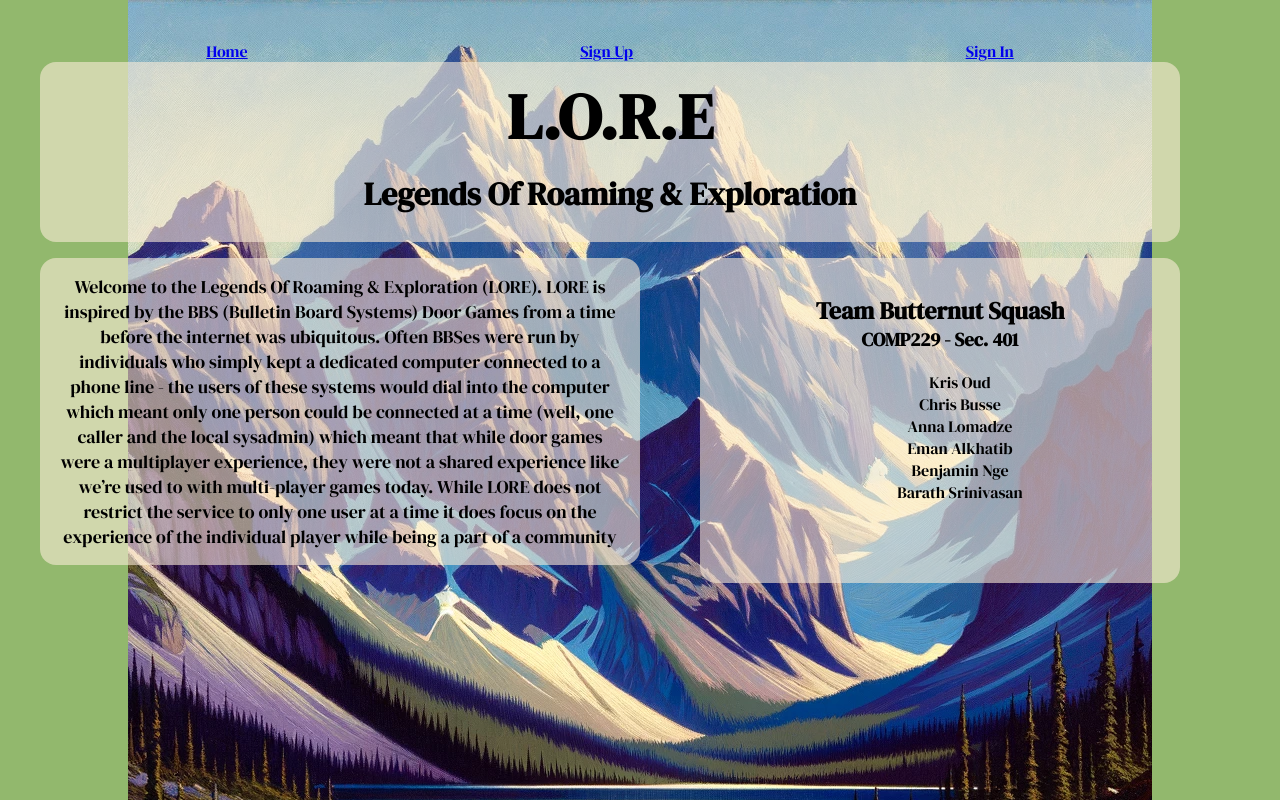
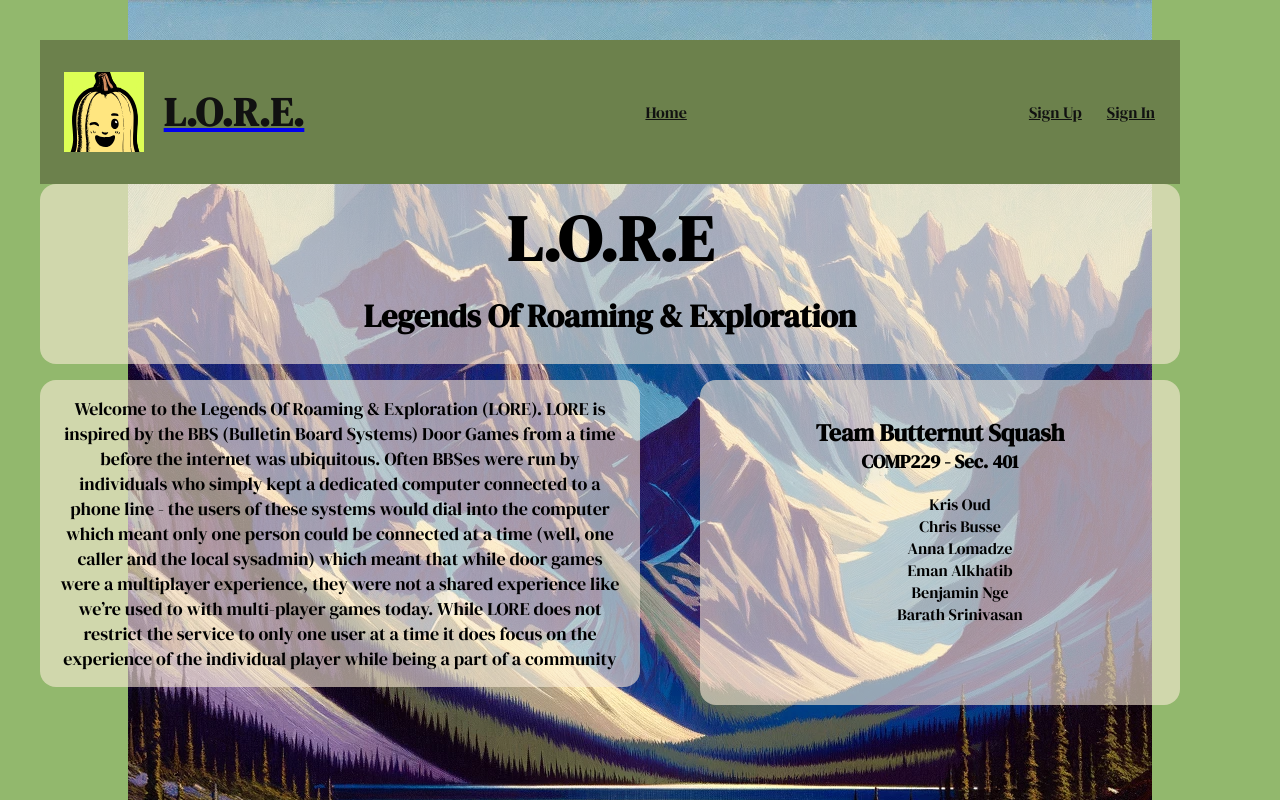
Before and after one commit to MrOud/TeamButternutSquash-GroupProject, a React (Vite) app in the folder client/: page / in a window 1280 px wide. Built offline with nearby package versions, Linux system fonts and the light colour scheme.

Commit message:
Style navigation.css / Navigation.jsx

```diff
--- a/client/src/core/UIpartials/Navigation.jsx
+++ b/client/src/core/UIpartials/Navigation.jsx
@@ -15,8 +15,25 @@ export default function Navigation() {
 
   return (
     <div className="navigationBar">
+      <Link to="/">
+        <div className="logo">
+          <img src="/tbns.svg" alt="logo" height="80px"/>
+          <h1>L.O.R.E.</h1>
+        </div>
+      </Link>
+
+      <div className="mainNav">
         <Link to="/">Home</Link>
 
+        {auth.isAuthenticated() && (
+          <>
+            <Link to="/play">Play</Link>
+            <Link to="/profile"> {JSON.parse(sessionStorage.getItem("user")).player.name}</Link>
+          </>
+        )}
+      </div>
+
+      <div className="authNav">
         {!auth.isAuthenticated() && (
           <>
             <Link to="/signup">Sign Up</Link>
@@ -26,13 +43,14 @@ export default function Navigation() {
 
         {auth.isAuthenticated() && (
           <>
-          <Link to="/play">Play</Link>
-          <Link to="/profile"> {user.name}&lsquo;s Profile</Link>
-          <Link to={"/"} onClick={clickSignout}>
+            <p>Welcome, {user.name}!</p>
+            <Link to="/" onClick={clickSignout}>
               Sign Out
             </Link>
           </>
         )}
+      </div>
+
     </div>
   );
 
--- a/client/src/core/css/navigation.css
+++ b/client/src/core/css/navigation.css
@@ -1,5 +1,53 @@
 .navigationBar {
   display: flex;
   width: 100%;
-  justify-content: space-around;
+  justify-content: space-between;
+  align-items: center;
+  background-color: #6c814c;
+  font-family: "DM Serif Display", serif;
+  font-size: medium;
 }
+
+.logo {
+  display: flex;
+  justify-content: center;
+  align-items: center;
+
+}
+
+.logo img {
+  margin-right: 20px;
+}
+
+.navigationBar h1 {
+  font-size: 2.5rem;
+  color: #111;
+  margin: 0;
+  padding: 0;
+}
+
+.authNav {
+  display: flex;
+  justify-content: center;
+  align-items: center;
+}
+
+.authNav a, .authNav p {
+  margin-right: 25px;
+  color: #111;
+}
+
+.authNav p {
+  color: #284228;
+}
+
+.mainNav {
+  display: flex;
+  justify-content: center;
+  align-items: center;
+}
+
+.mainNav a {
+  margin-right: 25px;
+  color: #111;
+}
```
Lines whose indentation alone changed are shown as unchanged.
